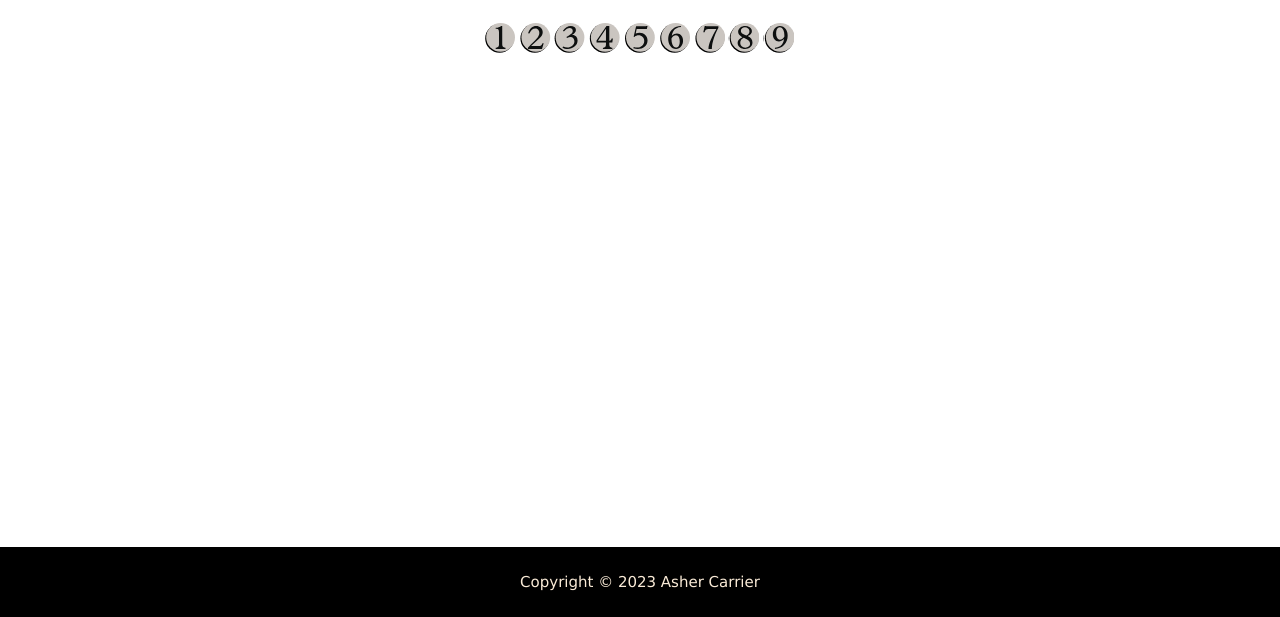
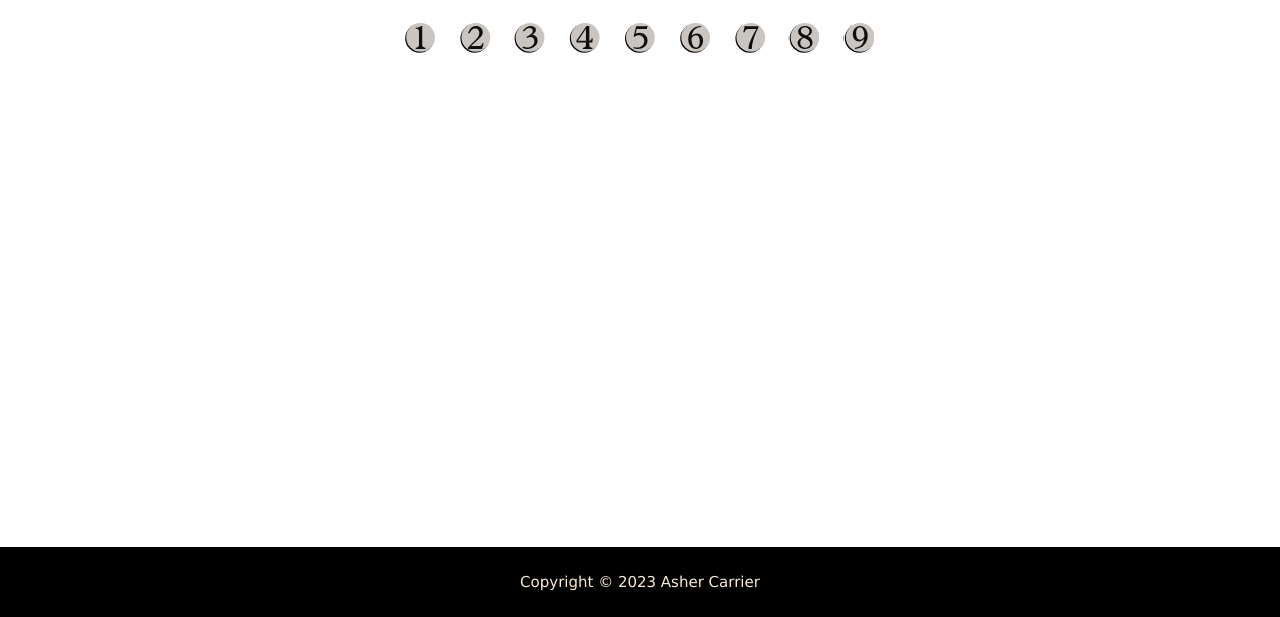
Before and after one commit to TopHatGuy12/top-hat-hacking, a plain HTML site: page projects/randomtgame/index.html in a window 1280 px wide. Shown: the part 183-800 px from the top of the page. Drawn offline with nearby package versions, Linux system fonts and the light colour scheme.

Commit message:
Update mana-cost.css

```diff
--- a/styles/mana-cost.css
+++ b/styles/mana-cost.css
@@ -1,8 +1,8 @@
 /*Thanks micku @ https://github.com/micku/mana-cost/blob/master/css/mana-cost.css*/
 
 .manaSelect {
-    padding-left: 10px;
-    padding-right:10px;
+    margin-left: 10px;
+    margin-right: 10px;
 }
 
 .mana {
```
